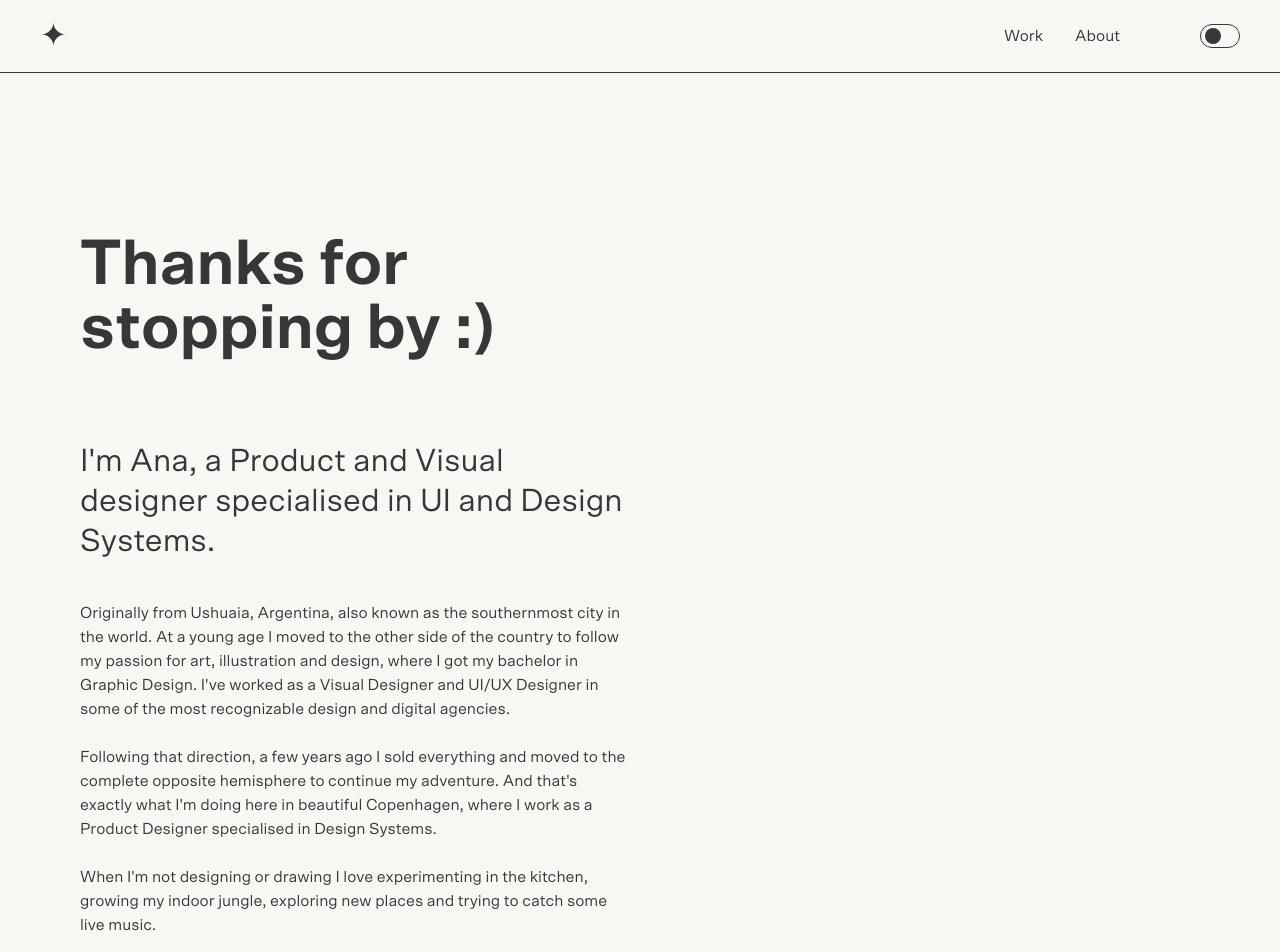
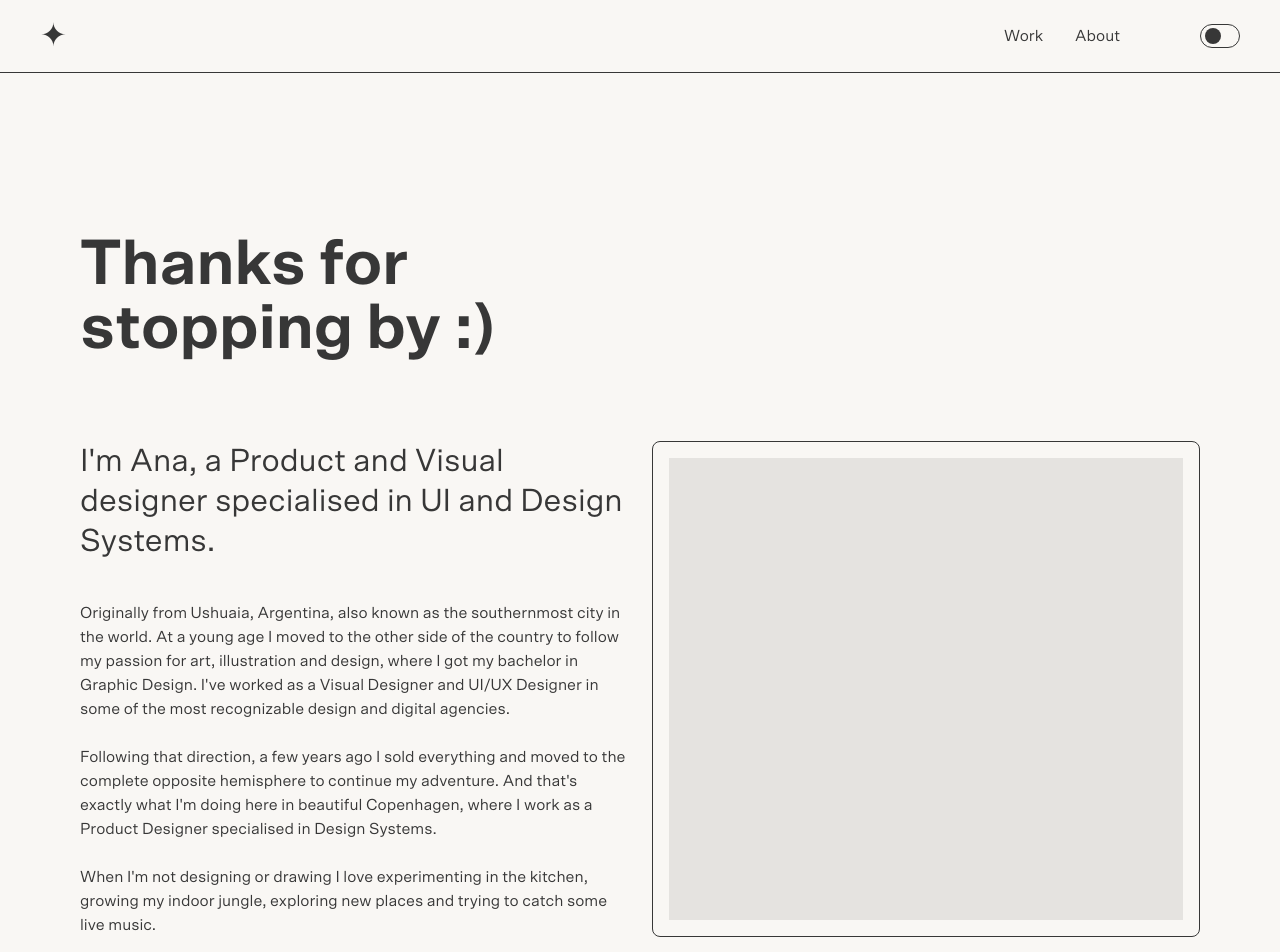
Before and after one commit to gonstoll/anitalaudado.com, a Next.js app: page /about in a window 1280 px wide. Shown: the top 952 px of the page. Built offline with nearby package versions, Linux system fonts and the light colour scheme.

Commit message:
chore: More about page stuff

```diff
--- a/pages/about.tsx
+++ b/pages/about.tsx
@@ -38,6 +38,9 @@ export default function About() {
               to catch some live music.
             </p>
           </div>
+          <div className="h-94 md:h-full p-4 rounded-lg border-1 border-black dark:border-white">
+            <div className="w-full h-full bg-black dark:bg-white bg-opacity-10 dark:bg-opacity-10" />
+          </div>
         </div>
       </Layout>
     </>
```
